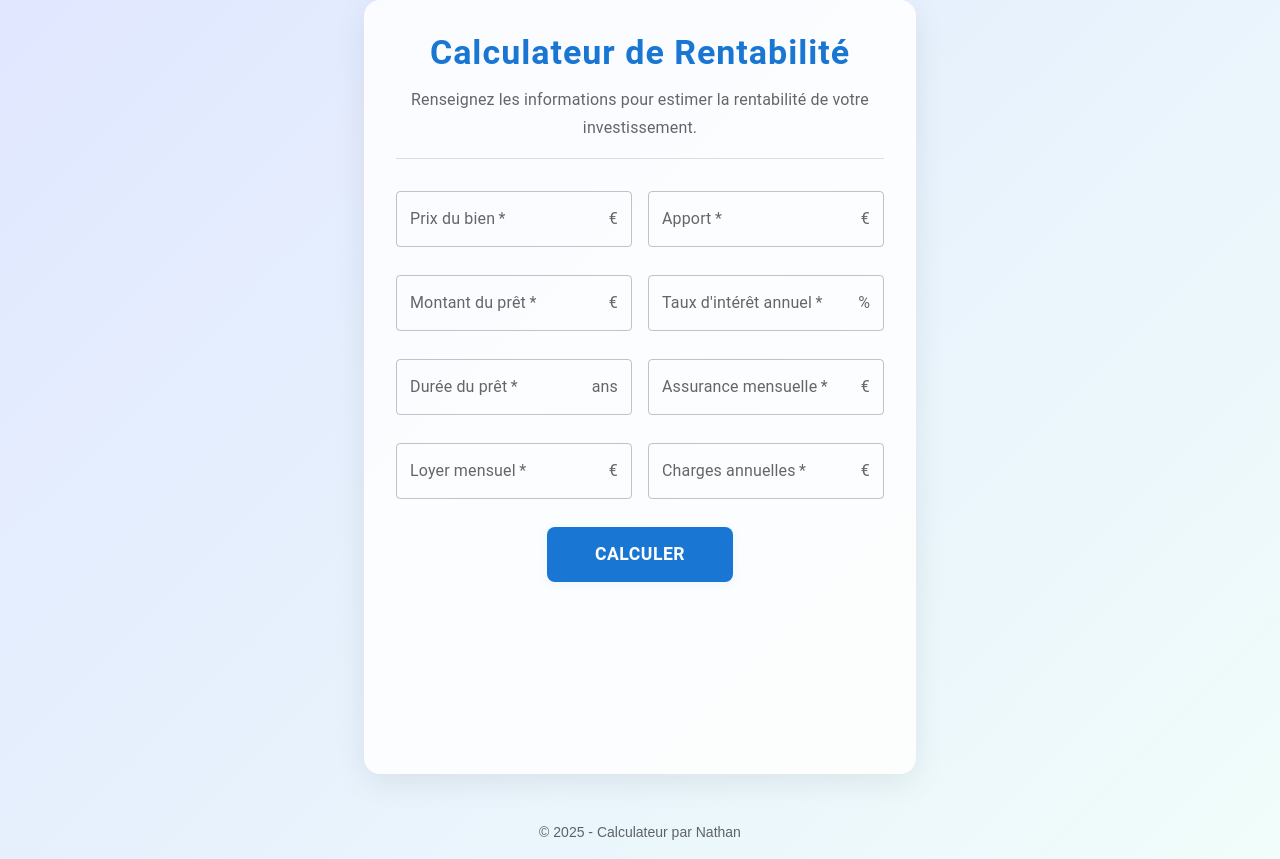
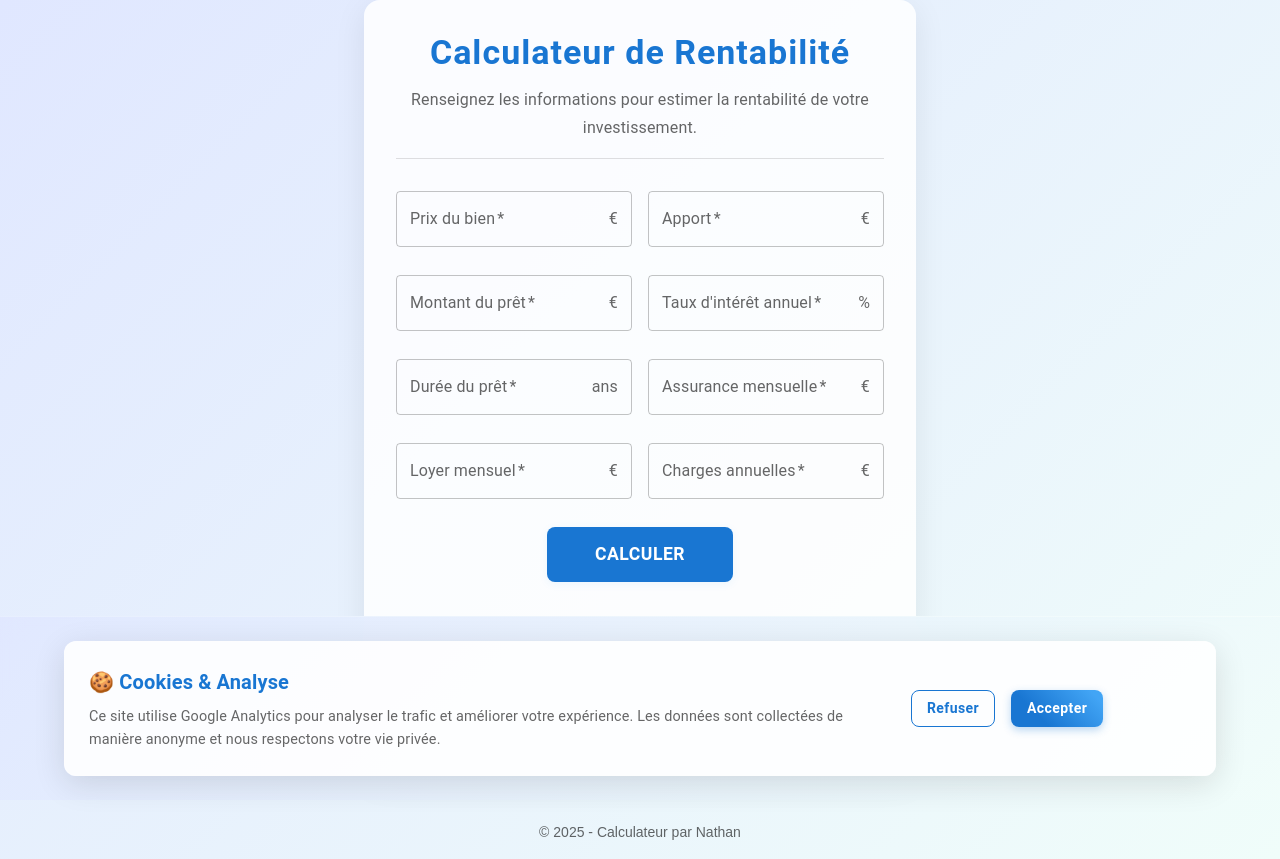
Before and after one commit to NathanVNT/calculateur_cashflow_immobilier, a Next.js app: page / in a window 1280 px wide. Built offline with nearby package versions, Linux system fonts and the light colour scheme.

Commit message:
Ajout google analytics et consentement cookies

```diff
--- /dev/null
+++ b/app/GoogleAnalyticsConsent.tsx
@@ -0,0 +1,196 @@
+'use client';
+import React, { useState, useEffect } from 'react';
+import {
+    Box,
+    Button,
+    Typography,
+    Paper,
+    Stack,
+    Container
+} from '@mui/material';
+
+// Déclaration du type pour gtag
+declare global {
+    interface Window {
+        gtag: (...args: any[]) => void;
+        dataLayer: any[];
+    }
+}
+
+export default function GoogleAnalyticsConsent() {
+    const [visible, setVisible] = useState(false);
+    const [mounted, setMounted] = useState(false);
+
+    useEffect(() => {
+        setMounted(true);
+        console.log('GoogleAnalyticsConsent monté');
+        // Vérifier côté client uniquement après montage
+        const consent = localStorage.getItem('cookie-consent');
+        if (!consent) {
+            // Délai pour s'assurer que la page est chargée
+            setTimeout(() => setVisible(true), 1000);
+        } else if (consent === 'accepted') {
+            initializeGoogleAnalytics();
+        }
+    }, []);
+
+    const initializeGoogleAnalytics = () => {
+        const GA_MEASUREMENT_ID = process.env.NEXT_PUBLIC_GA_ID;
+
+        if (!GA_MEASUREMENT_ID) {
+            console.warn('GA_MEASUREMENT_ID non défini');
+            return;
+        }
+
+        // Éviter de charger plusieurs fois
+        if (document.querySelector(`script[src*="${GA_MEASUREMENT_ID}"]`)) {
+            return;
+        }
+
+        // Charger le script Google Analytics
+        const script = document.createElement('script');
+        script.src = `https://www.googletagmanager.com/gtag/js?id=${GA_MEASUREMENT_ID}`;
+        script.async = true;
+        document.head.appendChild(script);
+
+        // Initialiser gtag
+        window.dataLayer = window.dataLayer || [];
+        window.gtag = function gtag() {
+            window.dataLayer.push(arguments);
+        };
+
+        window.gtag('js', new Date());
+        window.gtag('config', GA_MEASUREMENT_ID, {
+            anonymize_ip: true,
+            cookie_flags: 'SameSite=None;Secure'
+        });
+
+        console.log('Google Analytics initialisé');
+    };
+
+    const handleAccept = () => {
+        localStorage.setItem('cookie-consent', 'accepted');
+        setVisible(false);
+        initializeGoogleAnalytics();
+    };
+
+    const handleDecline = () => {
+        localStorage.setItem('cookie-consent', 'declined');
+        setVisible(false);
+
+        // Désactiver Google Analytics si déjà chargé
+        if (window.gtag) {
+            window.gtag('consent', 'update', {
+                analytics_storage: 'denied'
+            });
+        }
+    };
+
+    // Ne pas afficher côté serveur pour éviter les erreurs d'hydratation
+    if (!mounted || !visible) return null;
+
+    return (
+        <Box
+            sx={{
+                position: 'fixed',
+                bottom: 0,
+                left: 0,
+                right: 0,
+                zIndex: 10000,
+                p: { xs: 2, sm: 3 },
+                background: 'linear-gradient(135deg, rgba(224, 231, 255, 0.95) 0%, rgba(240, 253, 250, 0.95) 100%)',
+                backdropFilter: 'blur(10px)',
+                borderTop: '1px solid rgba(255, 255, 255, 0.2)',
+            }}
+        >
+            <Container maxWidth="lg">
+                <Paper
+                    elevation={12}
+                    sx={{
+                        p: { xs: 2, sm: 3 },
+                        borderRadius: 3,
+                        background: 'rgba(255, 255, 255, 0.9)',
+                        boxShadow: '0 8px 32px rgba(0, 0, 0, 0.12)',
+                        border: '1px solid rgba(255, 255, 255, 0.3)',
+                        mx: 'auto',
+                    }}
+                >
+                    <Stack
+                        direction={{ xs: 'column', md: 'row' }}
+                        spacing={3}
+                        alignItems={{ xs: 'stretch', md: 'center' }}
+                        justifyContent="space-between"
+                    >
+                        <Box sx={{ flex: 1 }}>
+                            <Typography
+                                variant="h6"
+                                gutterBottom
+                                sx={{
+                                    fontWeight: 700,
+                                    color: 'primary.main',
+                                    fontSize: { xs: '1.1rem', sm: '1.25rem' }
+                                }}
+                            >
+                                🍪 Cookies & Analyse
+                            </Typography>
+                            <Typography
+                                variant="body2"
+                                color="text.secondary"
+                                sx={{
+                                    lineHeight: 1.6,
+                                    fontSize: { xs: '0.875rem', sm: '0.9rem' }
+                                }}
+                            >
+                                Ce site utilise Google Analytics pour analyser le trafic et améliorer votre expérience.
+                                Les données sont collectées de manière anonyme et nous respectons votre vie privée.
+                            </Typography>
+                        </Box>
+
+                        <Stack
+                            direction={{ xs: 'column', sm: 'row' }}
+                            spacing={2}
+                            sx={{ minWidth: { sm: 'auto', md: '280px' } }}
+                        >
+                            <Button
+                                variant="outlined"
+                                onClick={handleDecline}
+                                size="medium"
+                                sx={{
+                                    borderRadius: 2,
+                                    textTransform: 'none',
+                                    fontWeight: 600,
+                                    borderColor: 'primary.main',
+                                    color: 'primary.main',
+                                    '&:hover': {
+                                        borderColor: 'primary.dark',
+                                        backgroundColor: 'primary.50',
+                                    }
+                                }}
+                            >
+                                Refuser
+                            </Button>
+                            <Button
+                                variant="contained"
+                                onClick={handleAccept}
+                                size="medium"
+                                sx={{
+                                    borderRadius: 2,
+                                    textTransform: 'none',
+                                    fontWeight: 600,
+                                    background: 'linear-gradient(45deg, #1976d2 30%, #42a5f5 90%)',
+                                    boxShadow: '0 3px 8px rgba(25, 118, 210, 0.3)',
+                                    '&:hover': {
+                                        background: 'linear-gradient(45deg, #1565c0 30%, #1e88e5 90%)',
+                                        boxShadow: '0 4px 12px rgba(25, 118, 210, 0.4)',
+                                    }
+                                }}
+                            >
+                                Accepter
+                            </Button>
+                        </Stack>
+                    </Stack>
+                </Paper>
+            </Container>
+        </Box>
+    );
+}
--- a/app/layout.tsx
+++ b/app/layout.tsx
@@ -1,6 +1,7 @@
 import type { Metadata } from "next";
 import { Geist, Geist_Mono } from "next/font/google";
 import "./globals.css";
+import GoogleAnalyticsConsent from "@/app/GoogleAnalyticsConsent";
 
 const geistSans = Geist({
     variable: "--font-geist-sans",
@@ -14,7 +15,7 @@ const geistMono = Geist_Mono({
 
 export const metadata: Metadata = {
     title: "Calculateur de rentabilité immobilière",
-  description: "Une application simple pour calculer la rentabilité de vos (futures) investissements immobiliers.",
+    description: "Une application simple pour calculer la rentabilité de vos (futurs) investissements immobiliers.",
 };
 
 export default function RootLayout({
@@ -23,10 +24,9 @@ export default function RootLayout({
     children: React.ReactNode;
 }>) {
     return (
-    <html lang="en">
-      <body
-        className={`${geistSans.variable} ${geistMono.variable} antialiased`}
-      >
+        <html lang="fr">
+        <body className={`${geistSans.variable} ${geistMono.variable} antialiased`}>
+        <GoogleAnalyticsConsent />
         {children}
         </body>
         </html>
--- /dev/null
+++ b/global.d.ts
@@ -0,0 +1,10 @@
+// types/global.d.ts
+export {};
+
+declare global {
+    interface Window {
+        cookieconsent: {
+            initialise: (config: any) => void;
+        };
+    }
+}
```
Lines whose indentation alone changed are shown as unchanged.
